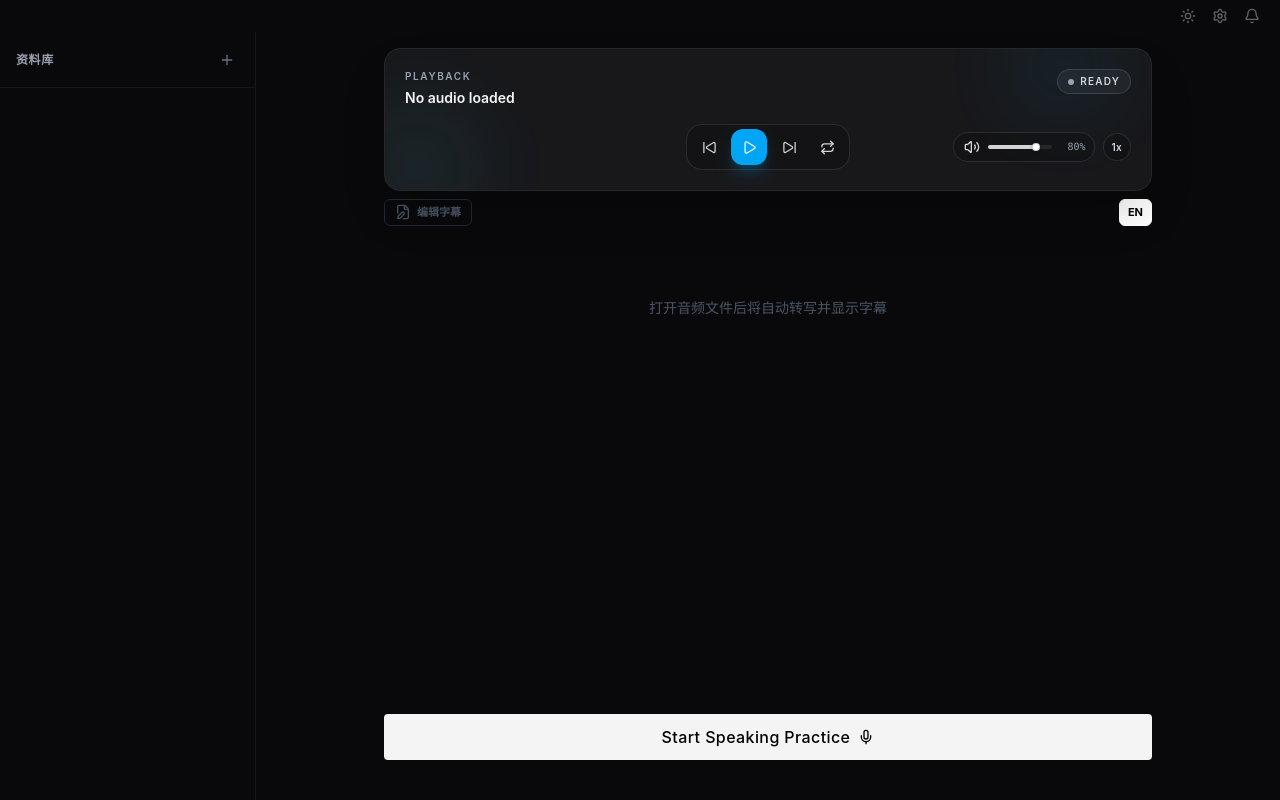
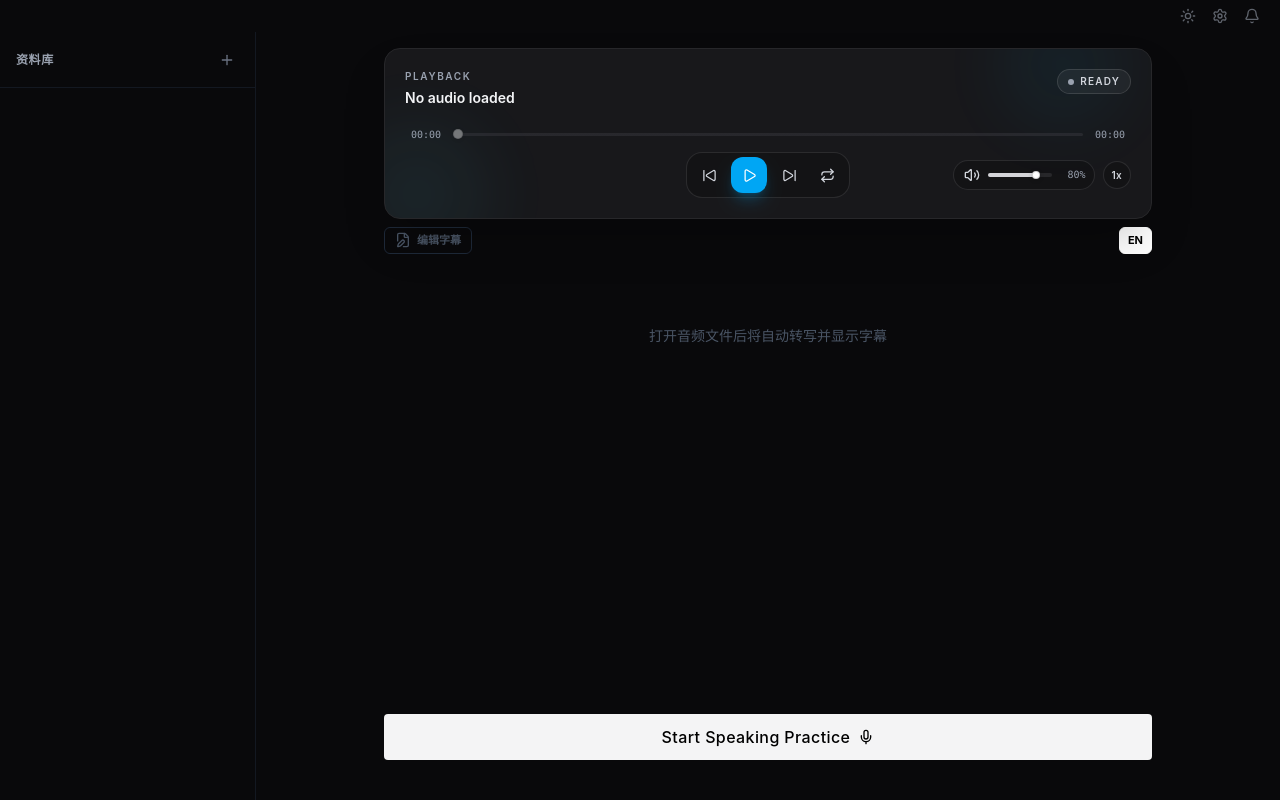
Before and after one commit to xuziyang/echo-flow, a Vue app: page / in a window 1280 px wide. Built offline with nearby package versions, Linux system fonts and the light colour scheme.

Commit message:
feat(listening): add seek bar with time labels to PlaybackControls

```diff
--- a/src/components/listening/PlaybackControls.vue
+++ b/src/components/listening/PlaybackControls.vue
@@ -8,16 +8,44 @@ import Icon from '../Icon.vue'
 const player = usePlayerStore()
 const app = useAppStore()
 const transcript = useTranscriptStore()
+
+const seekBarMax = computed(() => Math.max(0, player.durationMs || 0))
+const progress = computed(() =>
+  seekBarMax.value > 0 ? player.positionMs / seekBarMax.value : 0
+)
+const seekPercent = computed(() => `${Math.round(progress.value * 100)}%`)
+const seekTrackStyle = computed(() => ({
+  '--seek-track-bg': app.theme === 'dark'
+    ? `linear-gradient(to right, #f4f4f5 0%, #f4f4f5 ${seekPercent.value}, #3f3f46 ${seekPercent.value}, #3f3f46 100%)`
+    : `linear-gradient(to right, #18181b 0%, #18181b ${seekPercent.value}, #d4d4d8 ${seekPercent.value}, #d4d4d8 100%)`,
+}))
+
 const volumeTrackStyle = computed(() => ({
   '--volume-track-bg': app.theme === 'dark'
     ? `linear-gradient(to right, #d4d4d8 0%, #d4d4d8 ${player.volume}%, #27272a ${player.volume}%, #27272a 100%)`
-    : `linear-gradient(to right, #18181b 0%, #18181b ${player.volume}%, #d4d4d8 ${player.volume}%, #d4d4d8 100%)`
+    : `linear-gradient(to right, #18181b 0%, #18181b ${player.volume}%, #d4d4d8 ${player.volume}%, #d4d4d8 100%)`,
 }))
+
+function formatTime(ms: number): string {
+  if (!ms || ms < 0) return '00:00'
+  const totalSecs = Math.floor(ms / 1000)
+  const m = Math.floor(totalSecs / 60)
+  const s = totalSecs % 60
+  return `${String(m).padStart(2, '0')}:${String(s).padStart(2, '0')}`
+}
 
 function volumeIcon() {
   if (player.volume === 0) return 'volume-xmark'
   if (player.volume < 50) return 'volume-low'
   return 'volume-high'
+}
+
+function onSeekInput(event: Event) {
+  if (seekBarMax.value <= 0) return
+  const target = event.target as HTMLInputElement
+  const parsed = Number.parseInt(target.value, 10)
+  if (!Number.isFinite(parsed)) return
+  void player.seekTo(parsed)
 }
 
 function onVolumeInput(event: Event) {
@@ -29,6 +57,28 @@ function onVolumeInput(event: Event) {
 </script>
 
 <template>
+  <div class="flex flex-col gap-2">
+    <div class="flex items-center gap-3">
+      <span class="text-[10px] font-mono tabular-nums min-w-[36px] text-right"
+            :class="app.theme === 'dark' ? 'text-gray-400' : 'text-gray-500'">
+        {{ formatTime(player.positionMs) }}
+      </span>
+      <input
+        type="range"
+        min="0"
+        :max="seekBarMax"
+        :value="player.positionMs"
+        :disabled="seekBarMax <= 0"
+        class="seek-slider h-5 w-full cursor-pointer disabled:cursor-not-allowed disabled:opacity-40"
+        :style="seekTrackStyle"
+        @input="onSeekInput"
+      />
+      <span class="text-[10px] font-mono tabular-nums min-w-[36px]"
+            :class="app.theme === 'dark' ? 'text-gray-400' : 'text-gray-500'">
+        {{ formatTime(player.durationMs) }}
+      </span>
+    </div>
+
     <div class="grid grid-cols-[1fr_auto_1fr] items-center gap-2">
       <div />
 
@@ -114,9 +164,60 @@ function onVolumeInput(event: Event) {
         </button>
       </div>
     </div>
+  </div>
 </template>
 
 <style scoped>
+.seek-slider {
+  -webkit-appearance: none;
+  appearance: none;
+  display: block;
+  height: 20px;
+  padding: 0;
+  background: transparent;
+  border: 0;
+  border-radius: 999px;
+}
+
+.seek-slider::-webkit-slider-runnable-track {
+  height: 3px;
+  border-radius: 999px;
+  background: var(--seek-track-bg);
+}
+
+.seek-slider::-webkit-slider-thumb {
+  -webkit-appearance: none;
+  appearance: none;
+  width: 10px;
+  height: 10px;
+  border-radius: 999px;
+  background: #ffffff;
+  border: 1px solid rgba(24, 24, 27, 0.2);
+  box-shadow: 0 1px 4px rgba(0, 0, 0, 0.22);
+  margin-top: -3.5px;
+}
+
+.seek-slider::-moz-range-track {
+  height: 3px;
+  border-radius: 999px;
+  background: transparent;
+}
+
+.seek-slider::-moz-range-progress {
+  height: 3px;
+  border-radius: 999px;
+  background: transparent;
+}
+
+.seek-slider::-moz-range-thumb {
+  width: 10px;
+  height: 10px;
+  border-radius: 999px;
+  background: #ffffff;
+  border: 1px solid rgba(24, 24, 27, 0.2);
+  box-shadow: 0 1px 4px rgba(0, 0, 0, 0.22);
+}
+
 .volume-slider {
   -webkit-appearance: none;
   appearance: none;
```
Lines whose indentation alone changed are shown as unchanged.
